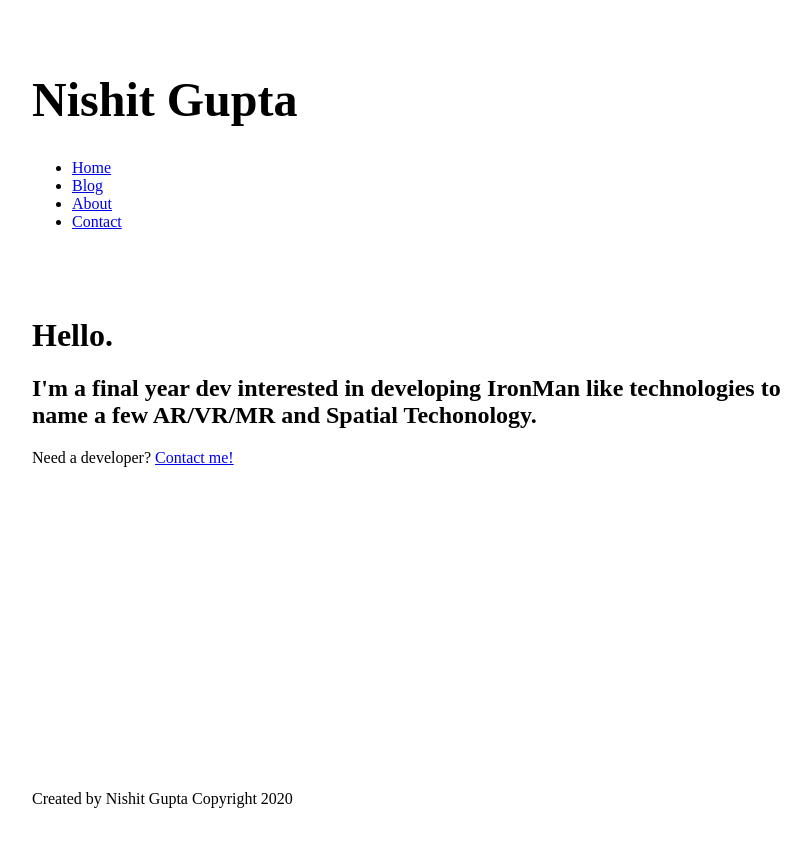
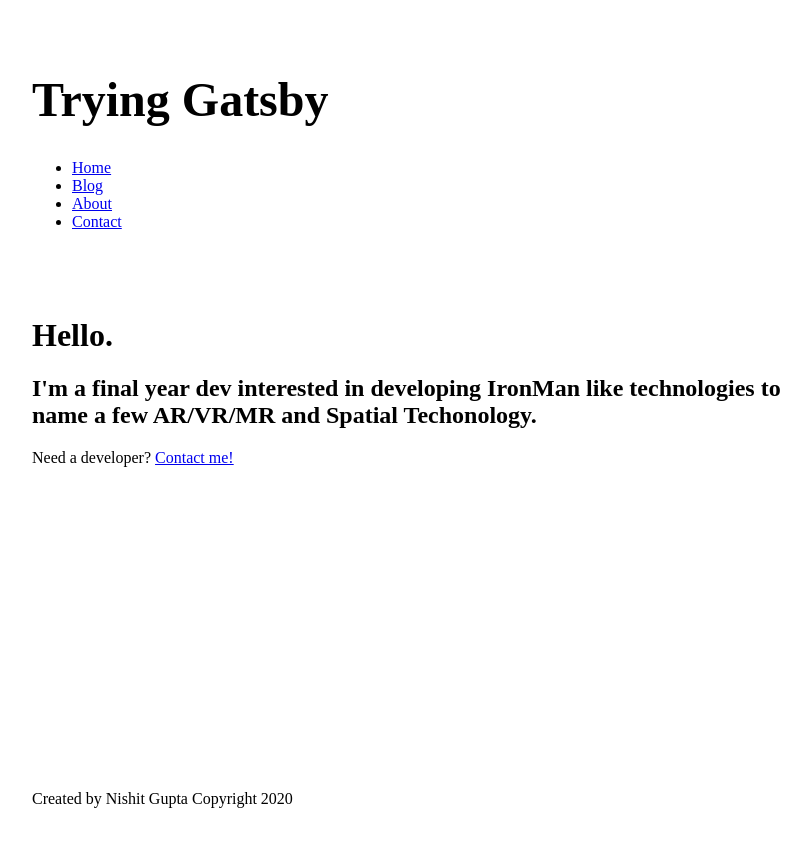
Before and after one commit to nishit-g/gatsby-bootcamp, a Gatsby site: page / in a window 1280 px wide. Shown: the whole page, without its empty margins (233-1044 px from the left). Built offline with nearby package versions, Linux system fonts and the light colour scheme; Gatsby itself is replaced by a stand-in of ours.

Commit message:
basic graphql query

```diff
--- a/src/components/footer.js
+++ b/src/components/footer.js
@@ -1,9 +1,19 @@
 import React from "react"
+import {graphql, useStaticQuery} from "gatsby"
 
 const Footer=()=>{
+    const data = useStaticQuery(graphql`
+        query{
+            site{
+                siteMetadata{
+                    author
+                }
+            }
+        }
+    `)
     return(
         <footer>
-            <p>Created by Nishit Gupta Copyright 2020</p>
+            <p>Created by {data.site.siteMetadata.author} Copyright 2020</p>
         </footer>
     )
 }
--- a/src/components/header.js
+++ b/src/components/header.js
@@ -4,9 +4,20 @@
 
 
 const Header=()=>{
+    const data = useStaticQuery(graphql`
+        query{
+            site{
+                siteMetadata{
+                    title
+                }
+            }
+        }
+    `)
     return(
         <header className={headerStyles.header}>
-                <h1 className={headerStyles.title}>Nishit Gupta</h1>
+                <h1 className={headerStyles.title}>
+                    {data.site.siteMetadata.title}
+                </h1>
         <nav>
             <ul className={headerStyles.navList}>
                 <li>
```
